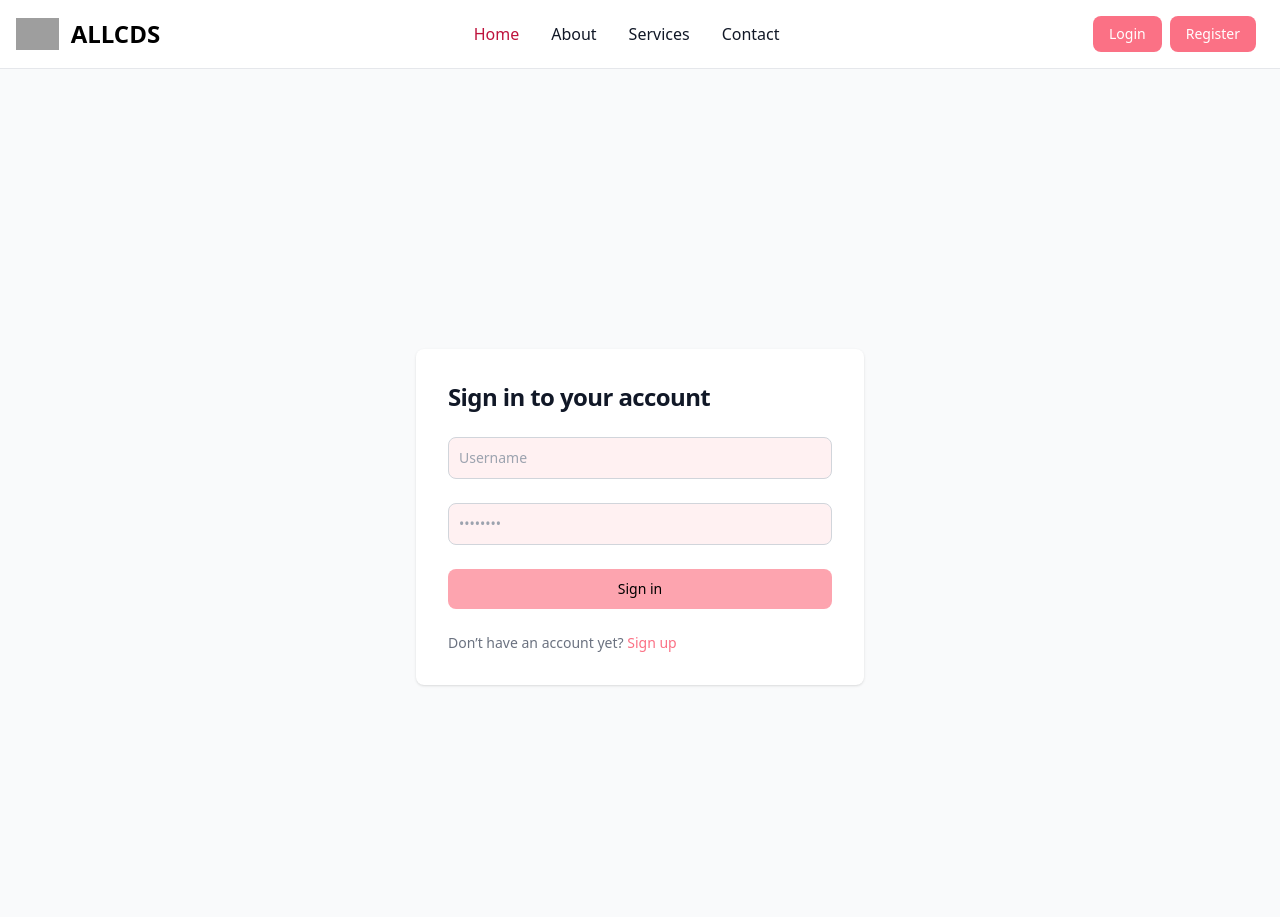
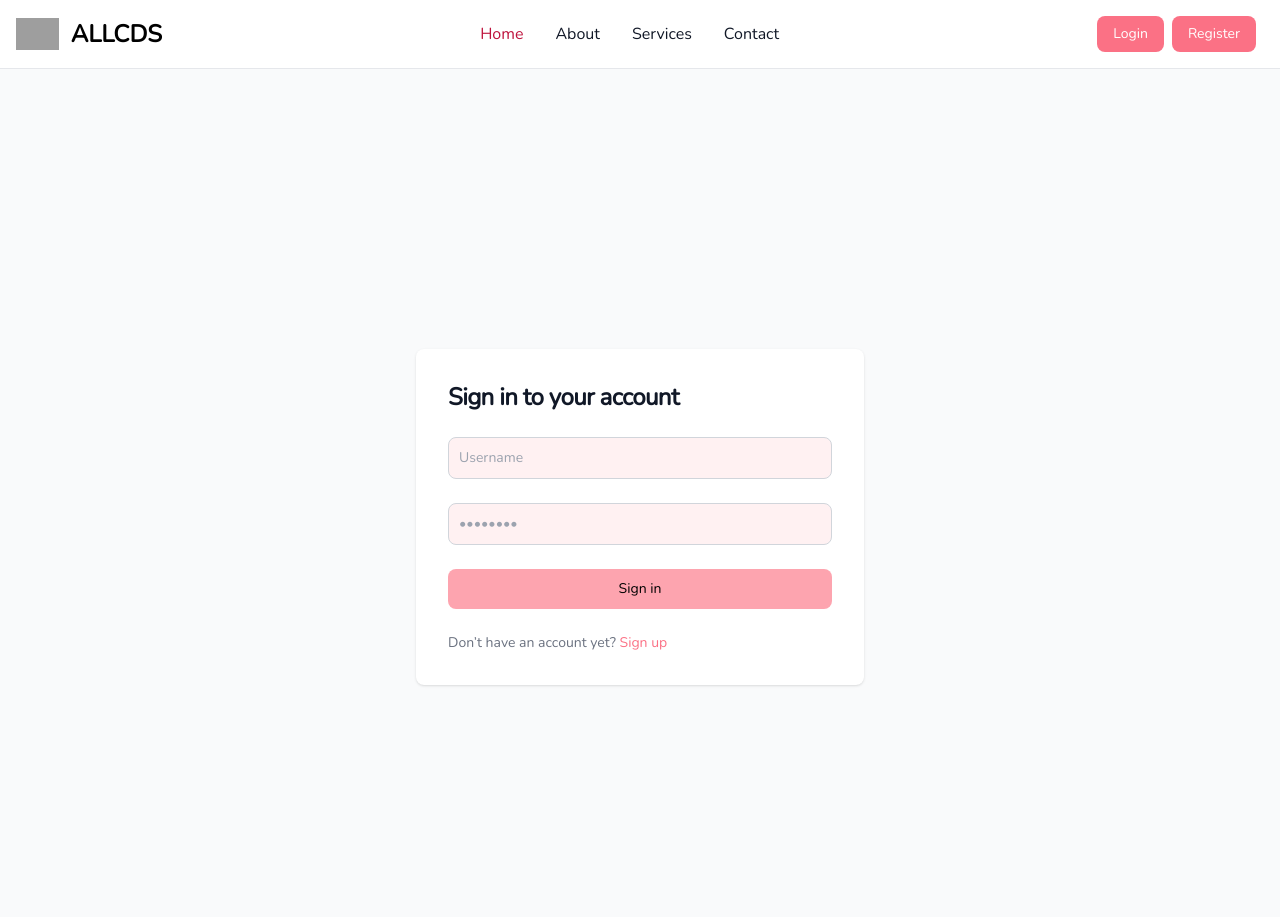
Before and after one commit to ZeenathZahra/ALLCDS, a Django app: page / in a window 1280 px wide. Run offline with Django 4.2, Linux system fonts and the light colour scheme; some libraries are stand-ins or nearby versions; grey boxes are pictures that could not be loaded.

Commit message:
font config

```diff
--- a/Nexus/allcds/templates/base.html
+++ b/Nexus/allcds/templates/base.html
@@ -4,7 +4,19 @@
   <meta charset="UTF-8">
   <meta name="viewport" content="width=device-width, initial-scale=1.0">
   <script src="https://cdn.tailwindcss.com"></script>
-  <title>ALLCDS</title>
+  <link rel="preconnect" href="https://fonts.googleapis.com">
+<link rel="preconnect" href="https://fonts.gstatic.com" crossorigin>
+<link href="https://fonts.googleapis.com/css2?family=Nunito:wght@300&display=swap" rel="stylesheet">
+
+<link rel="preconnect" href="https://fonts.googleapis.com">
+<link rel="preconnect" href="https://fonts.gstatic.com" crossorigin>
+<link href="https://fonts.googleapis.com/css2?family=Dancing+Script&display=swap" rel="stylesheet">
+<style>
+    body{
+        font-family: 'Nunito', sans-serif;
+    }
+</style>
+<title>ALLCDS</title>
 </head>
 <body class='bg-gray-50 dark:bg-gray-900'>
     {% include 'navbar.html' %}
```
